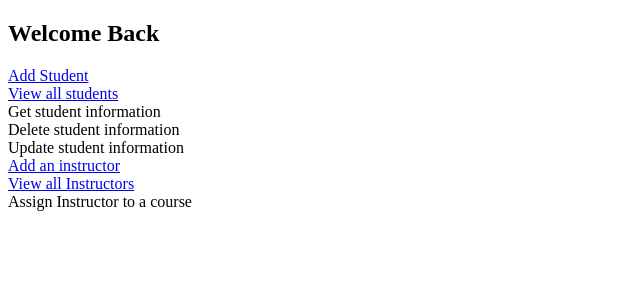
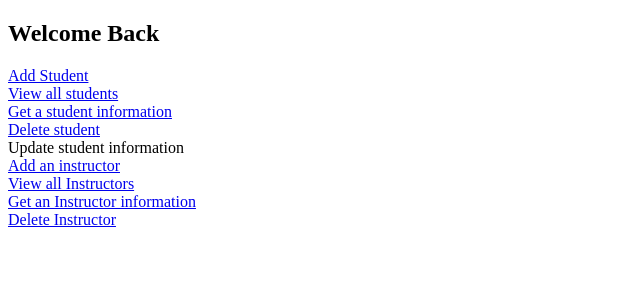
Before and after one commit to kibo-web-app-dev-jan-23/final-project---crud-app-code_genieee, a Flask app: page /admin_homepage in a window 1280 px wide. Shown: the top 300 px of the page, without its empty margins (0-640 px from the left). Run offline with Flask 2, Linux system fonts and the light colour scheme; a user stored in the database is signed in; tables that the repository leaves empty hold one stand-in row (values such as "Sample post").

Commit message:
Added more admin features

```diff
--- a/app.py
+++ b/app.py
@@ -1,10 +1,9 @@
 from flask import Flask, render_template, redirect, url_for, flash
-from flask_sqlalchemy import SQLAlchemy
 from db_manager import SchoolManagementDB, generate_random_password
 from flask_bcrypt import Bcrypt
 from flask_login import LoginManager, login_required, current_user, login_user, logout_user
-from forms import Add_student, AddInstructor, Login, AdminLogin, ChangePasswordForm, ViewClass, GetStudent,get_data_from_form, get_data_from_login_form
-from wtforms.validators import ValidationError
+from forms import Add_student, AddInstructor, Login, AdminLogin, ChangePasswordForm, ViewClass, SearchInfo, DeleteInfo, get_data_from_form, get_data_from_login_form
+from models import Student, Instructors
 from pyisemail import is_email
 
 
@@ -40,7 +39,7 @@ def student_login():
                    return f"Welcome"
         except:
             return "User does not exist"
-    return render_template("student_login.html", form= form)
+    return render_template("login.html", form= form)
 
 
 @app.route('/instructor_login', methods=["GET", "POST"])
@@ -53,7 +52,7 @@ def instructor_login():
             if bcrypt.check_password_hash(user.password, password):
                 # login_user(user)
                 return(f"Welcome {user.first_name} {user.last_name}")
-    return render_template("instructors_login.html", form= form)
+    return render_template("login.html", form= form)
 
 @app.route('/admin', methods=["GET", "POST"])
 def admin_login():
@@ -107,7 +106,7 @@ def add_instructors():
             flash("Email does not exist", "error")
             redirect("/add_student")
         else:
-            if manager.get_instructor_info(form.email.data) == None:
+            if manager.get_info(Instructors, form.email.data) == None:
                 manager.add_instructor(form.firstName.data, form.lastName.data, form.email.data, secure_password)
                 flash(f"Instructor added successfully. Instructor's password is {password}", "success")
                 return redirect("/add_instructor")
@@ -128,7 +127,7 @@ def add_student():
             flash("Email does not exist", "error")
             redirect("/add_student")
         else:
-            check_student = manager.get_student_info(email)
+            check_student = manager.get_info(Student, email)
             if check_student == None:
                 manager.add_student(firstname,lastname,email,secure_password,dob,address, year)
                 flash (f"Student added successfully. Student password is {password}", "success")
@@ -173,14 +172,58 @@ def change_student_password():
 @app.route('/search_student', methods=['POST', 'GET'])
 @login_required
 def search_for_student():
-    form = GetStudent()
+    form = SearchInfo()
     if form.validate_on_submit():
-        result = manager.lookup_student(form.student_name.data, form.student_year.data)
+        result = manager.lookup(Student, form.first_name.data, form.last_name.data)
         if result:
-            pass
+            return render_template("student.html", result=result)
         else:
             flash("Student does not exist", "error")
             return redirect("/search_student")
+    return render_template("search.html", form=form)
+
+@app.route('/search_instructor', methods=['POST', 'GET'])
+@login_required
+def search_for_instructor():
+    form = SearchInfo()
+    if form.validate_on_submit():
+        result = manager.lookup(Instructors, form.first_name.data, form.last_name.data)
+        if result:
+            return render_template("available_instructor.html", result=result)
+        else:
+            flash("Instructor does not exist", "error")
+            return redirect("/search_instructor")
+    return render_template("search.html", form=form)
+
+@app.route('/delete_instructor', methods=['POST', 'GET'])
+@login_required
+def delete_instructor():
+    form = DeleteInfo()
+    if form.validate_on_submit():
+        user = manager.get_info(Instructors, form.email.data)
+        if user:
+            manager.delete_info(user)
+            flash("Instructor deleted successfully", "success")
+            return redirect('/delete_instructor')
+        else:
+            flash("There's no instructor with this email id", "error")
+            redirect("/delete_instructor")
+    return render_template("delete.html", form=form)
+
+@app.route('/delete_student', methods=['POST', 'GET'])
+@login_required
+def delete_student():
+    form = DeleteInfo()
+    if form.validate_on_submit():
+        user = manager.get_info(Student, form.email.data)
+        if user:
+            manager.delete_info(user)
+            flash("Student deleted successfully", "success")
+            return redirect('/delete_student')
+        else:
+            flash("There's no student with this email id", "error")
+            redirect("/delete_student")
+    return render_template("delete.html", form=form)
 
 @app.route('/logout', methods=['POST', 'GET'])
 @login_required
--- a/db_manager.py
+++ b/db_manager.py
@@ -39,18 +39,17 @@ class SchoolManagementDB():
 
 
 
-    def get_student_info(self, email):
-        return self.session.query(Student).filter_by(email_id=email).first()
+    def get_info(self, table, email):
+        return self.session.query(table).filter_by(email_id=email).first()
 
     def view_student_in_a_class(self, student_year):
         return self.session.query(Student).filter_by(current_year=student_year).all()
 
 
-    def lookup_student(self, name_to_lookup, student_year):
-        result =  self.session.query(Student).filter((Student.first_name.ilike("%" + name_to_lookup + "%")
-                                                                  or Student.last_name.ilike("%" + name_to_lookup + "%")),
-                                                                  Student.current_year == student_year).all()
+    def lookup(self, table, first_name, last_name):
+        result =  self.session.query(table).filter(table.first_name.ilike("%" + first_name + "%"), table.last_name.ilike("%" + last_name + "%")).all()
         return result
+
 
 
 
@@ -69,11 +68,13 @@ class SchoolManagementDB():
         ))
         self.session.commit()
 
-    def get_instructor_info(self, email):
-        return self.session.query(Instructors).filter_by(email_id = email).first()
 
     def update_student_password(self, student_new_password):
         return self.session.query(Student).update(password = student_new_password)
 
     def get_all_instructors(self):
         return self.session.query(Instructors).all()
+
+    def delete_info(self, user):
+        self.session.delete(user)
+        self.session.commit()
--- a/templates/admin_homepage.html
+++ b/templates/admin_homepage.html
@@ -10,11 +10,12 @@
     <h2>Welcome Back</h2>
     <div><a href="/add_student">Add Student</a></div>
     <div><a href="/view_class">View all students</a></div>
-    <div><a>Get student information</a></div>
-    <div><a>Delete student information</a></div>
+    <div><a href="/search_student">Get a student information</a></div>
+    <div><a href="/delete_student">Delete student</a></div>
     <div><a>Update student information</a></div>
     <div><a href="/add_instructor">Add an instructor</a></div>
     <div><a href="/view_instructors">View all Instructors</a></div>
-    <div><a>Assign Instructor to a course</a></div>
+    <div><a href="/search_instructor">Get an Instructor information</a></div>
+    <div><a href="/delete_instructor">Delete Instructor</a></div>
 </body>
 </html>
--- a/templates/student_login.html
+++ b/templates/login.html
@@ -10,7 +10,7 @@
     st
 </head>
 <body>
-        <form method="POST" action="/student_login">
+        <form method="POST">
             {{ form.csrf_token }}
             {{ render_field(form.username) }}<br>
             {{ render_field(form.password) }}<br>
--- a/templates/student.html
+++ b/templates/student.html
@@ -16,6 +16,7 @@
         <th>email_id</th>
         <th>dateOfBirth</th>
         <th>address</th>
+        <th>year</th>
     </tr>
     {% for student in result %}
         <tr>
@@ -24,6 +25,7 @@
             <td>{{student.email_id}}</td>
             <td>{{student.dateOfBirth}}</td>
             <td>{{student.address}}</td>
+            <td>{{student.current_year}}</td>
         </tr>
     {% endfor %}
 </table>
```
Also changed, not shown: forms.py (+8 -4 lines), templates/delete.html (added, +42 -0 lines), templates/instructors_login.html (deleted, +0 -21 lines), templates/search.html (added, +41 -0 lines).
